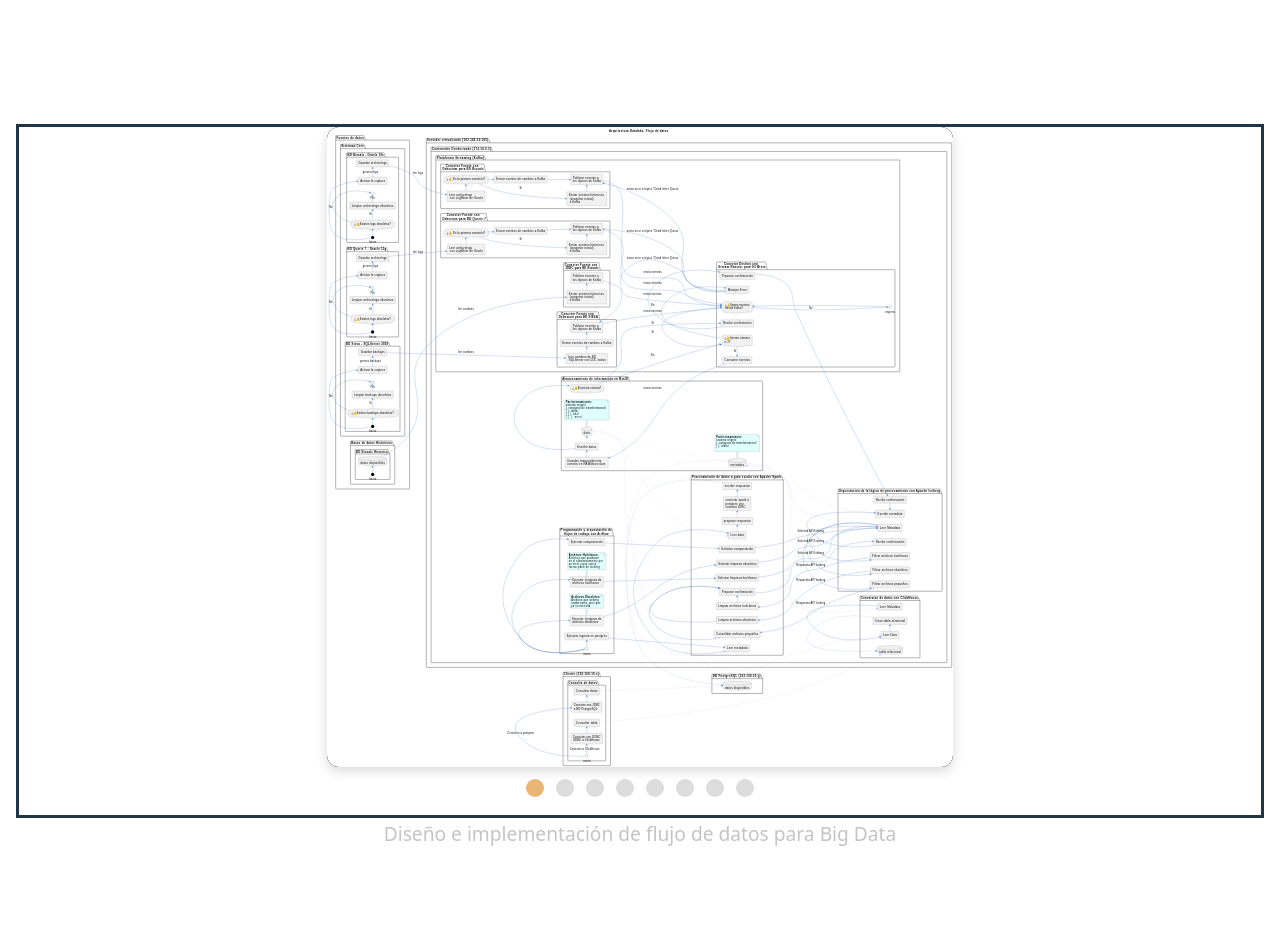
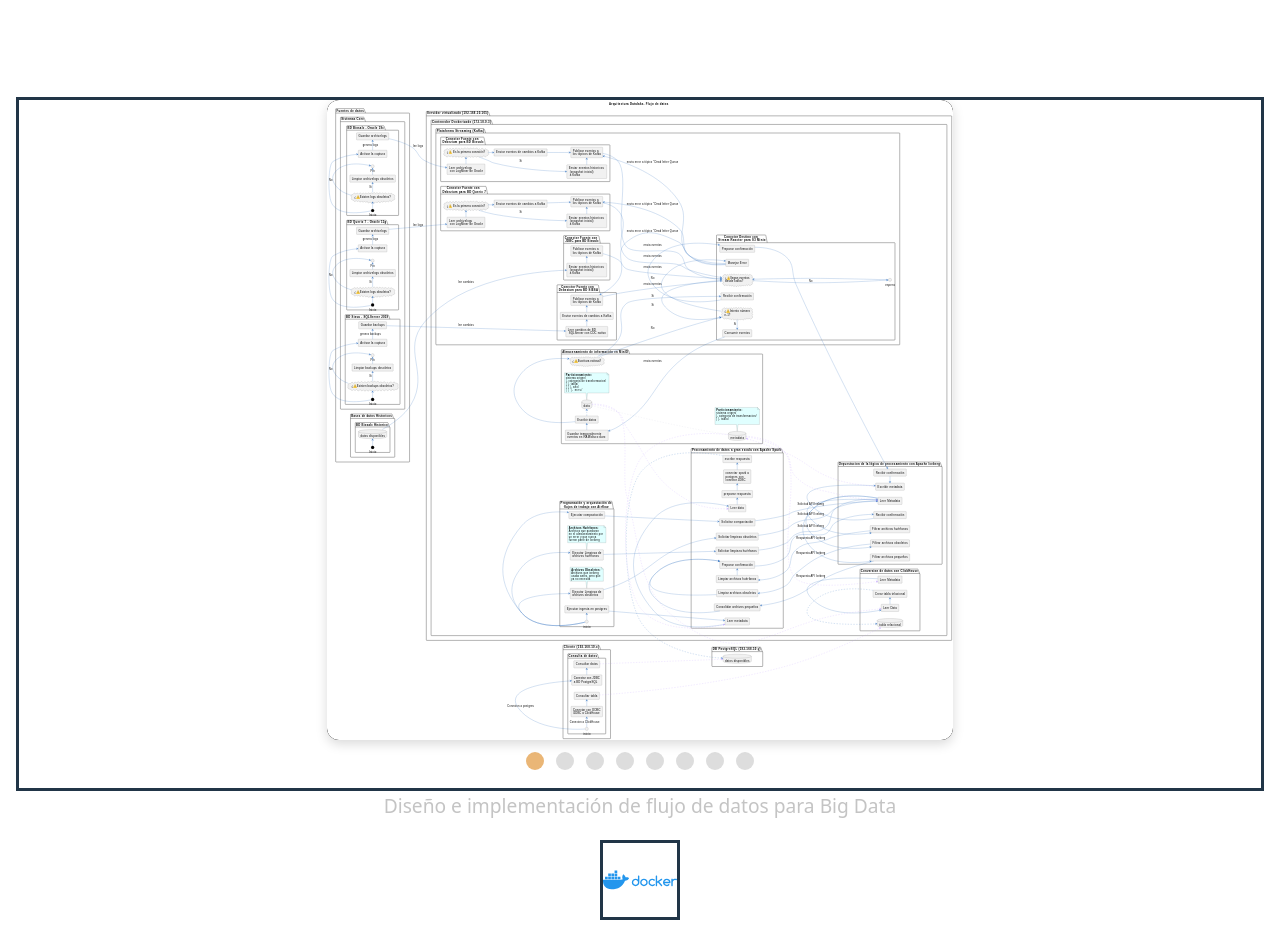
Before and after one commit to dianipineda/dianipineda.github.io, a Vue app in the folder portafolio-dianapineda/: page /portafolio in a window 1280 px wide. Shown: the part 97-1049 px from the top of the page. Before the commit the page ends 996 px from the top, so only its background shows below. Built offline with nearby package versions, Linux system fonts and the light colour scheme.

Commit message:
ajuste de portafolio terminado

```diff
--- a/portafolio-dianapineda/src/style.css
+++ b/portafolio-dianapineda/src/style.css
@@ -34,7 +34,7 @@ body {
 }
 
 h1 {
-  font-size: 3.2em;
+  font-size: 2.5em;
   line-height: 1.1;
   color: white;
 }
--- a/portafolio-dianapineda/src/views/PortafolioView.vue
+++ b/portafolio-dianapineda/src/views/PortafolioView.vue
@@ -1,6 +1,6 @@
 <template>
   <div class="portafolio">
-    <h1>Portafolio</h1>
+    <h1>Conecta tus datos, impulsa tu negocio</h1>
     <Galleria
       v-model:activeIndex="activeIndex"
       :value="images"
@@ -22,10 +22,32 @@
         </div>
       </template>
     </Galleria>
+
     <!-- Leyenda -->
     <p class="galleria-caption">
       {{ images[activeIndex]?.caption }}
     </p>
+
+    <!-- Galería secundaria autoplay -->
+    <Galleria
+      :value="secondaryImages"
+      :numVisible="8"
+      :showThumbnails="false"
+      :showIndicators="false"
+      :showNavigators="false"
+      :autoPlay="true"
+      :circular="true"
+      :transitionInterval="1500"
+      containerStyle="max-width: 80px; height: auto; margin: 0 auto; display: block;"
+    >
+      <template #item="slotProps">
+        <img
+          :src="slotProps.item.itemImageSrc"
+          :alt="slotProps.item.alt"
+          style="width: 100%; display: block; border-radius: 8px;"
+        />
+      </template>
+    </Galleria>
   </div>
 </template>
 
@@ -47,6 +69,16 @@ export default {
         { itemImageSrc: '/public/integracion_precipitacion_granjas.svg', alt: 'Imagen SVG 6', caption: 'Automatización de datos entre APIs y Bases de datos'  },
         { itemImageSrc: '/public/integracion_productividad_granjas.svg', alt: 'Imagen SVG 7', caption: 'Automatización de datos entre APIs y Bases de datos'  },
         { itemImageSrc: '/public/integracion_productividad_maquinaria.svg', alt: 'Imagen SVG 8', caption: 'Automatización de datos entre APIs y Bases de datos'  }
+      ],
+      secondaryImages: [
+        { itemImageSrc: '/public/python-3-logo-svgrepo-com.svg', alt: 'Python' },
+        { itemImageSrc: '/public/oracle-svgrepo-com.svg', alt: 'Oracle' },
+        { itemImageSrc: '/public/microsoft-sql-server-logo-svgrepo-com.svg', alt: 'SQL Server' },
+        { itemImageSrc: '/public/docker-svgrepo-com.svg', alt: 'Docker' },
+        { itemImageSrc: '/public/postgresql-horizontal.svg', alt: 'Postgresql' },
+        { itemImageSrc: '/public/kafka-svgrepo-com.svg', alt: 'Kafka' },
+        { itemImageSrc: '/public/apache-airflow-svgrepo-com.svg', alt: 'Airflow' },
+        { itemImageSrc: '/public/apachespark-svgrepo-com.svg ', alt: 'Spark' }
       ]
     };
   }
```
Also changed, not shown: 1 other file (tests, documents, lock files or other folders).
